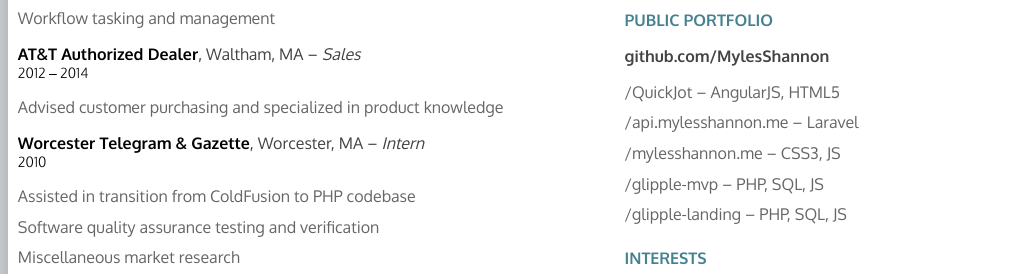
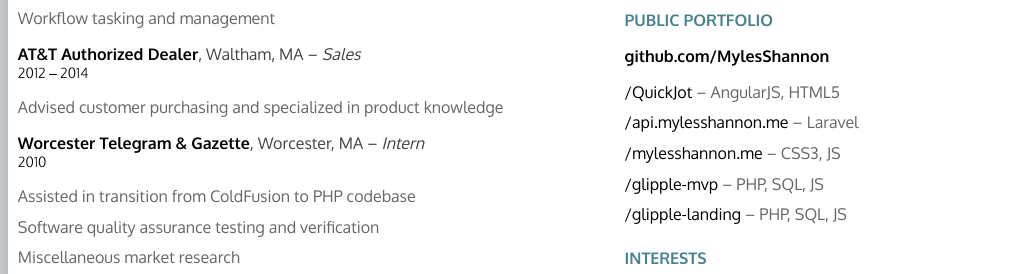
Before and after one commit to MylesShannon/mylesshannon.me, a website: page src/index.html in a window 1280 px wide. Shown: the part 222-496 px from the top of the page, 261-1280 px from the left. Drawn offline with nearby package versions, Linux system fonts and the light colour scheme; files that its build step writes are made by us from their sources.

Commit message:
Fixed bio text height & set content scroll to auto
<a>s in public portfolio
no more target="_blank"

```diff
--- a/src/index.html
+++ b/src/index.html
@@ -38,21 +38,21 @@
 			</div>
 			<div id="foot" class="animate-content">
 				<div id="social-buttons">
-					<a class="fa-stack fa-lg github-button" target="_blank" href="https://github.com/MylesShannon">
+					<a class="fa-stack fa-lg github-button" href="https://github.com/MylesShannon">
 						<i class="fa fa-square-o fa-stack-2x"></i>
 						<i class="fa fa-github fa-stack-1x"></i>
 					</a>
-					<a class="fa-stack fa-lg facebook-button" target="_blank" href="https://facebook.com/MylesShannon">
+					<a class="fa-stack fa-lg facebook-button" href="https://facebook.com/MylesShannon">
 						<i class="fa fa-square-o fa-stack-2x"></i>
 						<i class="fa fa-facebook fa-stack-1x"></i>
 					</a>
-					<a class="fa-stack fa-lg twitter-button" target="_blank" href="https://twitter.com/MylesShannon">
+					<a class="fa-stack fa-lg twitter-button" href="https://twitter.com/MylesShannon">
 						<i class="fa fa-square-o fa-stack-2x"></i>
 						<i class="fa fa-twitter fa-stack-1x"></i>
 					</a>
 				</div>
 				<div id="email">
-					<a class="bold" href="mailto:contact@mylesshannon.me" target="_blank">contact@mylesshannon.me</a>
+					<a class="bold" href="mailto:contact@mylesshannon.me">contact@mylesshannon.me</a>
 				</div>
 			</div>
 		</div>
@@ -102,12 +102,12 @@
 				</div>
 				<div id="portfolio">
 					<div class="head">PUBLIC PORTFOLIO</div>
-					<div class="subhead">github.com/MylesShannon</div>
-					<div class="detail">/QuickJot &ndash; AngularJS, HTML5</div>
-					<div class="detail">/api.mylesshannon.me &ndash; Laravel</div>
-					<div class="detail">/mylesshannon.me &ndash; CSS3, JS</div>
-					<div class="detail">/glipple-mvp &ndash; PHP, SQL, JS</div>
-					<div class="detail">/glipple-landing &ndash; PHP, SQL, JS</div>
+					<div class="subhead"><a href="https://github.com/MylesShannon">github.com/MylesShannon</a></div>
+					<div class="detail"><a href="https://github.com/MylesShannon/QuickJot">/QuickJot</a> &ndash; AngularJS, HTML5</div>
+					<div class="detail"><a href="https://github.com/MylesShannon/api.mylesshannon.me">/api.mylesshannon.me</a> &ndash; Laravel</div>
+					<div class="detail"><a href="https://github.com/MylesShannon/mylesshannon.me">/mylesshannon.me</a> &ndash; CSS3, JS</div>
+					<div class="detail"><a href="https://github.com/MylesShannon/glipple-mvp">/glipple-mvp</a> &ndash; PHP, SQL, JS</div>
+					<div class="detail"><a href="https://github.com/MylesShannon/glipple-landing">/glipple-landing</a> &ndash; PHP, SQL, JS</div>
 				</div>
 				<div id="interests">
 					<div class="head">INTERESTS</div>
--- a/src/styles.css
+++ b/src/styles.css
@@ -263,8 +263,8 @@ a {
 	}
 
 	#header #bio {
-		width: calc(21vw + 14px);
-		height: calc(100vh - (21vw + 50px));
+		width: calc(21vw + 20px);
+		height: calc(100vh - (21vw + 76px));
 		overflow-y: scroll;
 		overflow-x: hidden;
 	}
@@ -278,7 +278,7 @@ a {
 
 	#content {
 		font-size: 16px;
-		overflow: scroll;
+		overflow: auto;
 		position: absolute;
 		left: 21vw;
 		bottom: 0;
```
